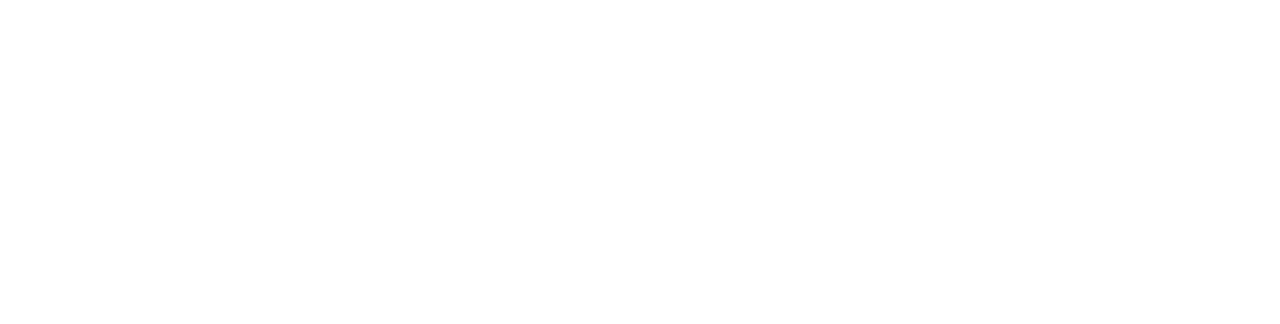
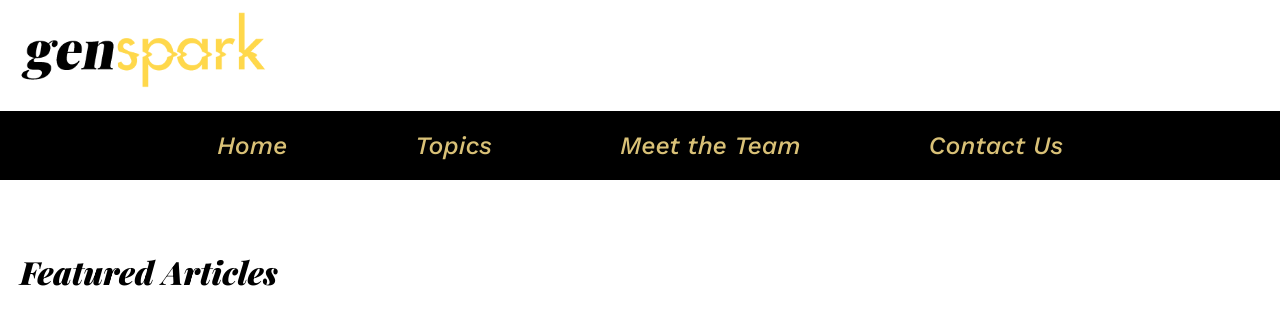
Before and after one commit to nightstraps/genspark-website, a plain HTML site: page html/index.html in a window 1280 px wide. Drawn offline with Linux system fonts and the light colour scheme.

Commit message:
created basic navbar

```diff
--- a/html/index.html
+++ b/html/index.html
@@ -3,9 +3,25 @@
 <html lang="en" xmlns="http://www.w3.org/1999/xhtml">
 <head>
     <meta charset="utf-8" />
+    <link rel="stylesheet" type="text/css" href="../styles/navbar_style.css"> <!--navbar css-->
+    <link rel="stylesheet" type="text/css" href="../styles/index.css">
     <title></title>
 </head>
 <body>
+    <!--navbar code starts here-->
+    <img id="logo" src="../sprites/logo.png">
+    <nav>
+        <ul>
+            <li><a href="">Home</a></li>
+            <li><a href="">Topics</a></li>
+            <li><a href="">Meet the Team</a></li>
+            <li><a href="">Contact Us</a></li>
+        </ul>
+    </nav>
+    <!--ends here-->
 
+    <h1>Featured Articles</h1>
 </body>
 </html>
+
+<script src="../scripts/index.js"></script> <!--also copy this script connector in-->
--- /dev/null
+++ b/scripts/index.js
@@ -0,0 +1 @@
+// JavaScript source code
--- /dev/null
+++ b/styles/index.css
@@ -0,0 +1,10 @@
+@font-face {
+    font-family: "Playfair Display Black Italic";
+    src: url("../fonts/PlayfairDisplay-BlackItalic.ttf");
+}
+
+h1
+{
+    margin: 70px 0 10px 20px;
+    font-family: "Playfair Display Black Italic";
+}
--- /dev/null
+++ b/styles/navbar_style.css
@@ -0,0 +1,60 @@
+@font-face {
+    font-family: "Work Sans Medium Italic";
+    src: url("../fonts/WorkSans-MediumItalic.ttf");
+}
+
+body
+{
+    margin: 0;
+    font-family: "Work Sans Medium Italic";
+}
+
+nav
+{
+    background-color: black;
+    text-align: center;
+    width: 100vw;
+}
+
+nav ul
+{
+    display: flex;
+    justify-content: center;
+    align-items: center;
+    margin: 0;
+    padding: 20px 5vw; /*use to change height*/
+}
+
+nav li
+{
+    list-style-type: none;
+}
+
+nav a
+{
+    text-decoration: none;
+    font-size: 25px;
+    color: #D9C177;
+    padding: 20px 5vw; /*use to change width*/
+    transition: all 0.1s ease-in;
+}
+
+nav a:hover
+{
+    color: white;
+    transition: all 0.1s ease-in;
+}
+
+@media screen and (max-width: 600px)
+{
+    nav a {
+        float: none;
+        display: block;
+    }
+}
+
+#logo
+{
+    margin: 5px 0 15px 15px;
+    width:20vw;
+}
```
